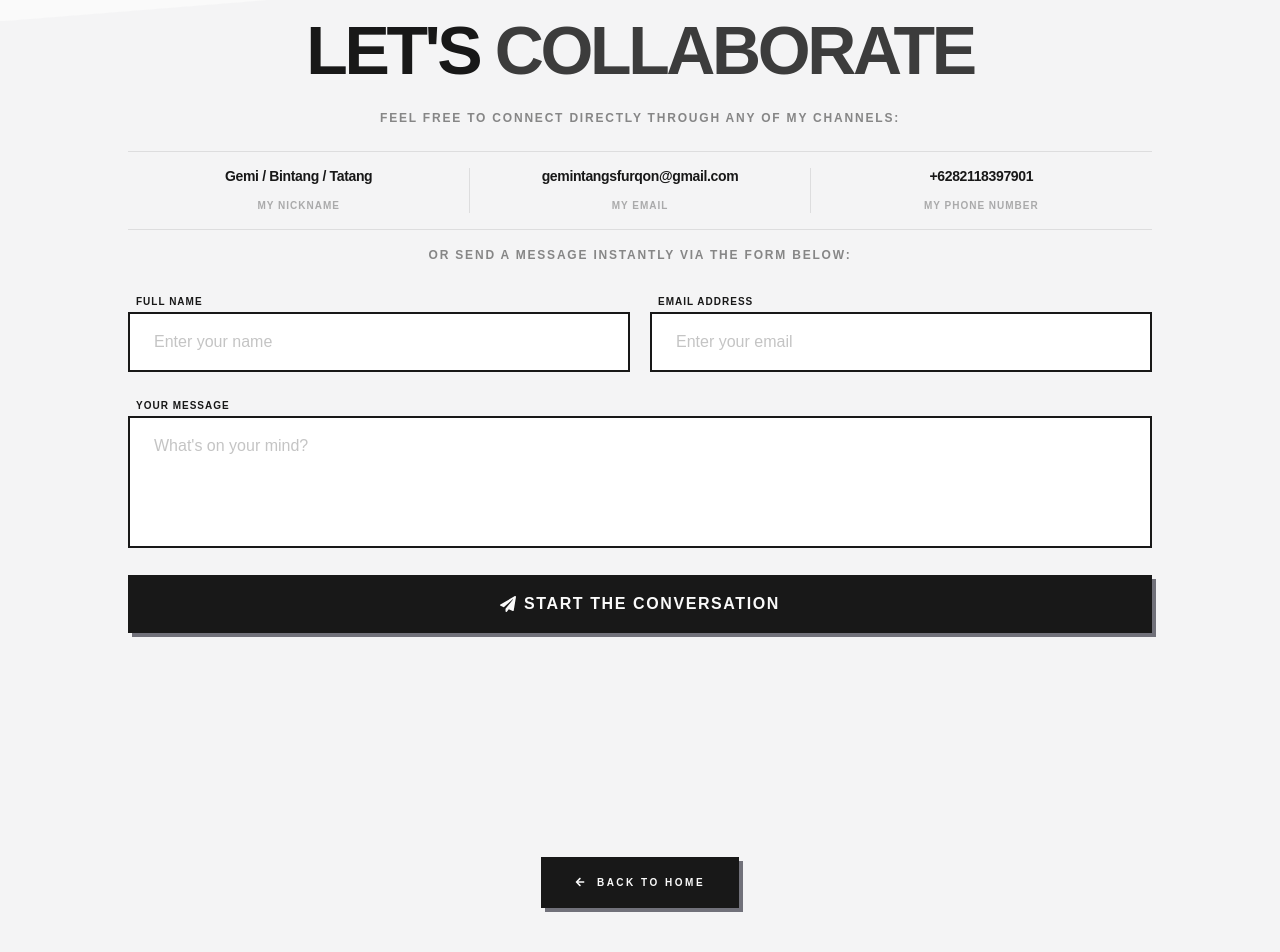
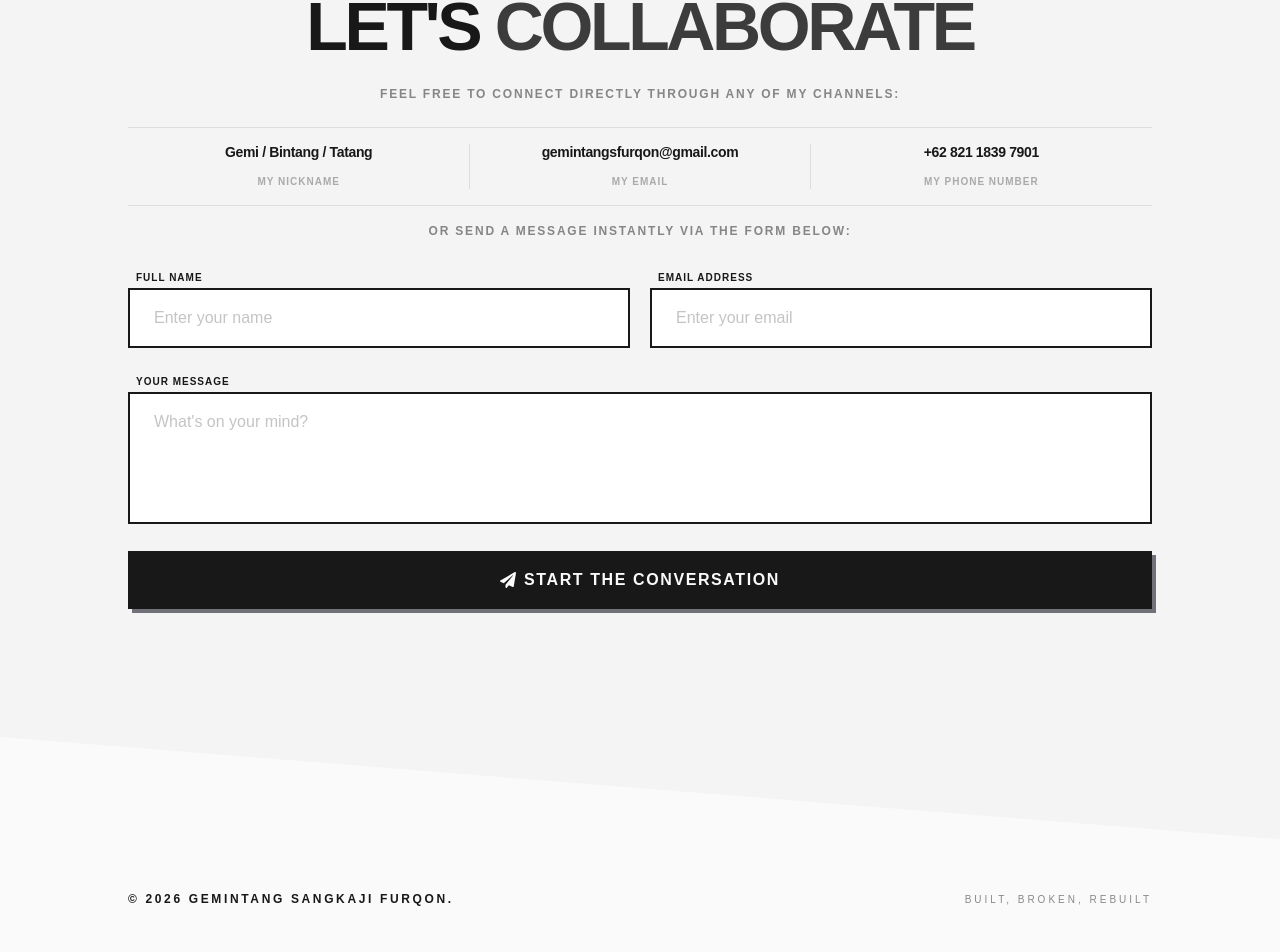
Before and after one commit to gemintangsf/portfolio, a Next.js app: page /contact in a window 1280 px wide. Shown: the part 570-1522 px from the top of the page. Built offline with nearby package versions, Linux system fonts and the light colour scheme; a web font is replaced by a local one.

Commit message:
fix(about): fix ui about page

```diff
--- a/src/app/layout.tsx
+++ b/src/app/layout.tsx
@@ -46,7 +46,7 @@ export default function RootLayout({
         <link rel="preconnect" href="https://api.fontshare.com" crossOrigin="anonymous" />
         <link rel="stylesheet" href="https://api.fontshare.com/v2/css?f[]=satoshi@300,400,500,700,900&display=swap" />
       </head>
-      <body className={`antialiased bg-background text-foreground transition-colors duration-300`}>
+      <body className="antialiased bg-background text-foreground transition-colors duration-300 min-h-screen flex flex-col">
         <UIProvider>
           <script
             type="application/ld+json"
@@ -65,7 +65,7 @@ export default function RootLayout({
           />
 
           <Navbar />
-          <main className="relative z-0">{children}</main>
+          <main className="flex-grow flex flex-col relative z-0">{children}</main>
           <Footer />
           <SpeedInsights />
         </UIProvider>
--- a/src/components/sections/ContactSection.tsx
+++ b/src/components/sections/ContactSection.tsx
@@ -73,7 +73,7 @@ export default function ContactSection({ isStandalone = false }: ContactSectionP
     };
 
     return (
-        <div className="w-full bg-background overflow-hidden">
+        <div className={`w-full bg-background overflow-hidden ${isStandalone ? "flex-grow flex flex-col" : ""}`}>
             {isStandalone && (
                 <div className="w-full bg-background pt-28 pb-16 px-6 md:px-[128px] 4k:px-[256px] relative z-10 overflow-hidden">
                     <motion.div
@@ -101,14 +101,14 @@ export default function ContactSection({ isStandalone = false }: ContactSectionP
                                 Contact Me
                             </h1>
                             <p className="text-sm md:text-base text-brand-accent font-light mt-2 leading-relaxed text-justify">
-                                Have an exciting project, a job opportunity, or just want to say hello? Drop a message below and let's build something amazing together.
+                                Working on something interesting, or hiring? I'd like to hear about it. Message me below.
                             </p>
                         </motion.div>
                     </motion.div>
                 </div>
             )}
 
-            <section className="relative w-full px-6 pt-24 pb-24 md:px-[128px] md:pt-[var(--section-pt)] md:pb-[128px] 4k:px-[256px] bg-background-alt overflow-x-hidden z-10">
+            <section className={`relative w-full px-6 pt-24 pb-24 md:px-[128px] md:pt-[var(--section-pt)] md:pb-[128px] 4k:px-[256px] bg-background-alt overflow-x-hidden z-10 ${isStandalone ? "flex-grow flex items-center justify-center" : ""}`}>
                 {/* Slanted Divider */}
                 <div className="absolute top-0 left-0 w-full overflow-hidden leading-[0] pointer-events-none z-0" style={{ height: "var(--divider-height)", minHeight: "var(--divider-min-height)" }}>
                     <svg viewBox="0 0 100 100" preserveAspectRatio="none" className="w-full h-full fill-[var(--background)]">
@@ -173,10 +173,12 @@ export default function ContactSection({ isStandalone = false }: ContactSectionP
 
                             <div className="flex flex-col items-center justify-center px-4 md:px-2 lg:px-4 xl:px-6">
                                 <a
-                                href={SOCIAL_LINKS.phone}
+                                    href={`https://wa.me/${SITE_CONFIG.phone.replace(/\+/g, "").replace(/\s+/g, "").replace(/-/g, "")}`}
+                                    target="_blank"
+                                    rel="noopener noreferrer"
                                     className="text-xs md:text-xs lg:text-sm laptop-l:text-sm 4k:text-sm font-black text-brand-base hover:text-brand-accent hover:underline underline-offset-4 decoration-1 transition-all duration-300 tracking-tight leading-tight text-center whitespace-nowrap"
                                 >
-                                {SOCIAL_LINKS.phone.replace("tel:", "")}
+                                    {SITE_CONFIG.phone}
                                 </a>
                                 <span className="text-[10px] md:text-[10px] lg:text-[10px] laptop-l:text-[10px] 4k:text-[10px] font-bold uppercase tracking-widest text-brand-accent/40 mt-3 text-center">
                                     My Phone Number
@@ -285,25 +287,6 @@ export default function ContactSection({ isStandalone = false }: ContactSectionP
                     </div>
                 </div>
             </section>
-
-        {isStandalone && (
-            <section className="relative w-full px-6 pt-24 pb-24 md:px-[128px] md:pb-[64px] 4k:px-[256px] bg-background-alt overflow-hidden z-10">
-                <motion.div
-                    initial={{ opacity: 0, y: 30 }}
-                    whileInView={{ opacity: 1, y: 0 }}
-                    viewport={{ once: true, margin: "0px 0px -100px 0px" }}
-                    transition={{ duration: 0.8, ease: [0.22, 1, 0.36, 1] }}
-                    className="w-full relative z-10 flex justify-center"
-                >
-                    <Link
-                        href="/#projects"
-                        className="inline-flex items-center gap-3 px-8 py-4 bg-brand-base text-background border-2 border-brand-base text-[10px] uppercase tracking-[0.25em] font-black shadow-[4px_4px_0px_0px_var(--color-primary)] hover:shadow-[6px_6px_0px_0px_var(--color-primary)] hover:-translate-x-0.5 hover:-translate-y-0.5 active:translate-x-0 active:translate-y-0 active:shadow-none transition-all duration-200"
-                    >
-                        <FaArrowLeft /> Back to Home
-                    </Link>
-                </motion.div>
-            </section>
-        )}
         </div>
     );
 }
--- a/src/lib/constants.ts
+++ b/src/lib/constants.ts
@@ -7,7 +7,7 @@ export const SITE_CONFIG = {
   url: "https://gemintangsf.vercel.app",
   location: "Jakarta, Indonesia",
   email: "gemintangsfurqon@gmail.com",
-  phone: "+62 821-1839-7901",
+  phone: "+62 821 1839 7901",
   resumeUrl: "https://drive.google.com/file/d/1pM1gkkSRh9u7QdJRbPwICaRId_3yLnb8/view?usp=sharing",
   googleVerification: "V4LXIZhcFBbe-hon_g9EleuX573WoTVY40LlsHLGgmI",
 };
```
Lines whose indentation alone changed are shown as unchanged.
